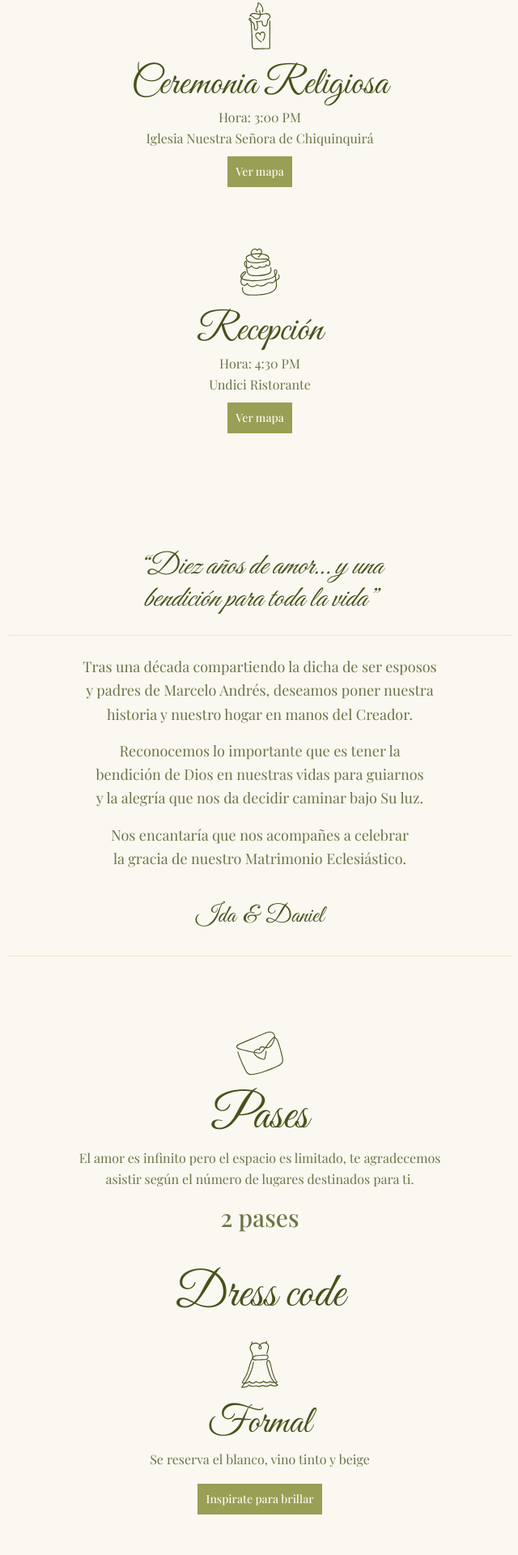
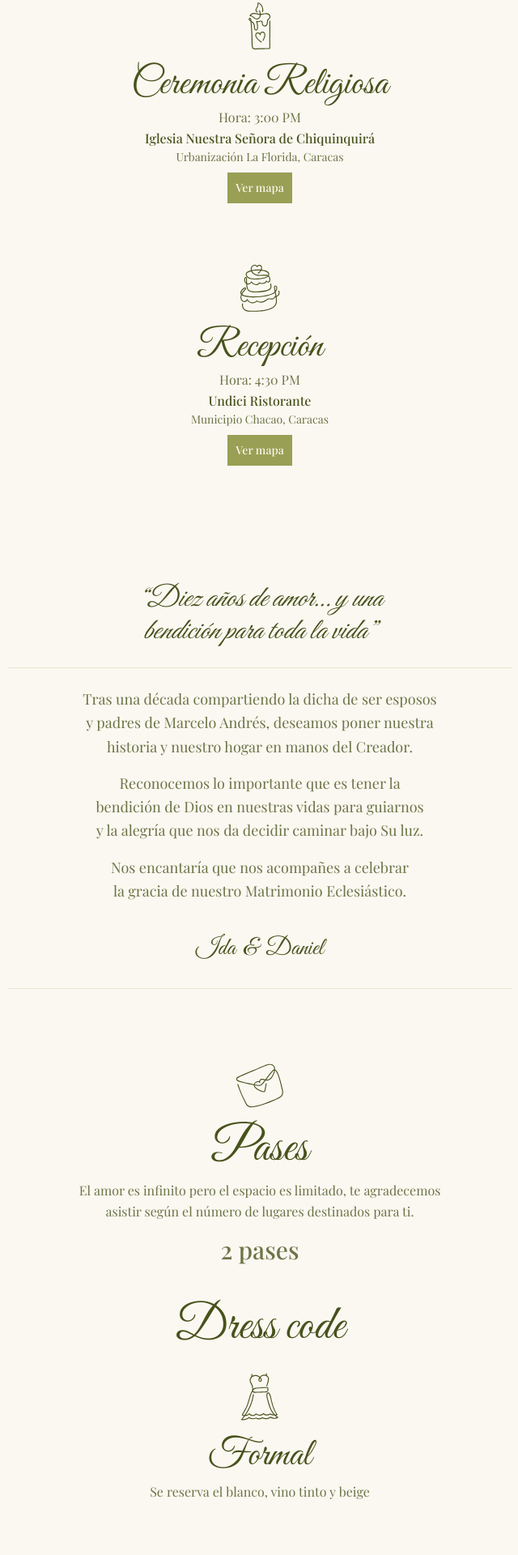
Before and after one commit to anthonyroam/invitacion-ida-y-daniel, a Next.js app: page / in a window 1280 px wide. Shown: the part 1240-3160 px from the top of the page at 81% size, without its empty margins (319-959 px from the left). Built offline with nearby package versions, Linux system fonts and the light colour scheme; no server answers; a web font is replaced by a local one.

Commit message:
fix: resolve metadataBase for og image, display venue addresses, and remove dresscode button

```diff
--- a/src/app/layout.tsx
+++ b/src/app/layout.tsx
@@ -15,22 +15,34 @@ const greatVibes = Great_Vibes({
   variable: "--font-great-vibes",
 });
 
+const getBaseUrl = () => {
+  if (process.env.APP_URL) return process.env.APP_URL;
+  if (process.env.NEXT_PUBLIC_APP_URL) return process.env.NEXT_PUBLIC_APP_URL;
+  if (process.env.VERCEL_PROJECT_PRODUCTION_URL) {
+    return `https://${process.env.VERCEL_PROJECT_PRODUCTION_URL}`;
+  }
+  if (process.env.VERCEL_URL) {
+    return `https://${process.env.VERCEL_URL}`;
+  }
+  return "https://invitacion-ida-y-daniel.vercel.app";
+};
+
 export const metadata: Metadata = {
-  metadataBase: new URL(
-    process.env.APP_URL || "https://template-invitation-02.vercel.app/"
-  ),
+  metadataBase: new URL(getBaseUrl()),
   title: eventConfig.meta.title,
   description: eventConfig.meta.description,
   openGraph: {
     title: eventConfig.meta.title,
     description: eventConfig.meta.description,
     type: "website",
+    locale: "es_ES",
     images: [
       {
         url: "/images/open-graph.png",
         width: 500,
         height: 500,
         alt: eventConfig.meta.title,
+        type: "image/png",
       },
     ],
   },
--- a/src/components/wedding/EventDetailsSection.tsx
+++ b/src/components/wedding/EventDetailsSection.tsx
@@ -47,7 +47,10 @@ export default function EventDetailsSection() {
 
               <div className="flex flex-col text-muted-foreground font-secondary text-base leading-relaxed">
                 <span>Hora: {formatTime(ceremony.time)}</span>
-                <span>{ceremony.locationName}</span>
+                <span className="font-medium text-foreground">{ceremony.locationName}</span>
+                {ceremony.locationAddress && (
+                  <span className="text-sm">{ceremony.locationAddress}</span>
+                )}
               </div>
 
               <Spacer size="sm" />
@@ -73,7 +76,10 @@ export default function EventDetailsSection() {
 
               <div className="flex flex-col text-muted-foreground font-secondary text-base leading-relaxed">
                 <span>Hora: {formatTime(reception.time)}</span>
-                <span>{reception.locationName}</span>
+                <span className="font-medium text-foreground">{reception.locationName}</span>
+                {reception.locationAddress && (
+                  <span className="text-sm">{reception.locationAddress}</span>
+                )}
               </div>
 
               <Spacer size="sm" />
--- a/src/components/wedding/GuidelinesSection.tsx
+++ b/src/components/wedding/GuidelinesSection.tsx
@@ -95,15 +95,6 @@ function GuidelinesContent() {
               <p className="font-secondary text-base leading-relaxed text-muted-foreground whitespace-pre-line">
                 {guidelines.dressCode.description}
               </p>
-
-              <Spacer size="md" />
-
-              <Button
-                render={<a href={guidelines.dressCode.url} target="_blank" rel="noopener noreferrer" />}
-                nativeButton={false}
-              >
-                Inspirate para brillar
-              </Button>
             </div>
           </FadeInUp>
 
```
Also changed, not shown: src/app/opengraph-image.png (deleted).
